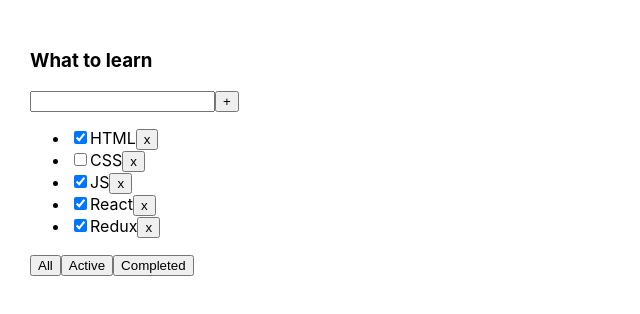
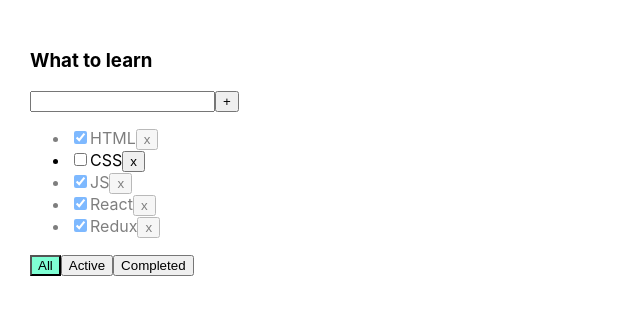
Before and after one commit to VilenaArturovna/todolist, a React (Create React App) app: page / in a window 1280 px wide. Shown: the top 314 px of the page, without its empty margins (0-640 px from the left). Built offline with nearby package versions, Linux system fonts and the light colour scheme.

Commit message:
Commit 4.1 - added error, css for filter, isDone

```diff
--- a/src/App.css
+++ b/src/App.css
@@ -6,3 +6,19 @@
 .App > div {
   margin-right: 50px;
 }
+
+.error {
+  border: red 1px solid;
+}
+
+.error-message {
+  color: red;
+}
+
+.active-filter {
+  background-color: aquamarine;
+}
+
+.is-done {
+  opacity: 0.5;
+}
--- a/src/App.tsx
+++ b/src/App.tsx
@@ -61,6 +61,7 @@
                 changeFilter={changeFilter}
                 addTask={addTask}
                 changeStatusOfTask={changeStatusOfTask}
+                filter={filter}
             />
         </div>
     );
--- a/src/Todolist.tsx
+++ b/src/Todolist.tsx
@@ -13,17 +13,24 @@
     changeFilter: (value: FilterValuesType) => void
     addTask: (titleTask: string) => void
     changeStatusOfTask: (idTask: string, isDone: boolean) => void
+    filter: 'all' | 'active' | 'completed'
 }
 
 export const Todolist = (props: TodolistPropsType) => {
 
     let [titleTask, setTitleTask] = useState<string>('')
+    let [error, setError] = useState<string | null>(null)
 
     const addTask = () => {
-        props.addTask(titleTask)
-        setTitleTask('')
+        if (titleTask.trim() !== '') {
+            props.addTask(titleTask)
+            setTitleTask('')
+        } else {
+            setError('Title is required')
+        }
     }
     const addTaskUsingEnterKey = (e: KeyboardEvent<HTMLInputElement>) => {
+        setError(null) //ошибка будет пропадать при наборе текста
         if (e.key === 'Enter') addTask()
     }
 
@@ -39,8 +46,10 @@
             <div>
                 <input value={titleTask}
                        onChange={changeTitle}
-                       onKeyPress={addTaskUsingEnterKey}/>
+                       onKeyPress={addTaskUsingEnterKey}
+                       className={error ? 'error' : ''}/>
                 <button onClick={addTask}>+</button>
+                {error && <div className={'error-message'}>{error}</div>}
             </div>
             <ul>
                 {props.tasks.map(t => {
@@ -50,7 +59,7 @@
                         debugger
                         props.changeStatusOfTask(t.id, newIsDoneValue)
                     }
-                    return <li key={t.id}>
+                    return <li key={t.id} className={t.isDone ? 'is-done' : ''}>
                         <input type="checkbox" checked={t.isDone} onChange={onChangeHandler}/>
                         <span>{t.title}</span>
                         <button onClick={onClickHandler}>x</button>
@@ -58,9 +67,15 @@
                 })}
             </ul>
             <div>
-                <button onClick={onAllClickHandler}>All</button>
-                <button onClick={onActiveClickHandler}>Active</button>
-                <button onClick={onCompletedClickHandler}>Completed</button>
+                <button className={props.filter === 'all' ? 'active-filter' : ''}
+                        onClick={onAllClickHandler}>All
+                </button>
+                <button className={props.filter === 'active' ? 'active-filter' : ''}
+                        onClick={onActiveClickHandler}>Active
+                </button>
+                <button className={props.filter === 'completed' ? 'active-filter' : ''}
+                        onClick={onCompletedClickHandler}>Completed
+                </button>
             </div>
         </div>
     )
```
